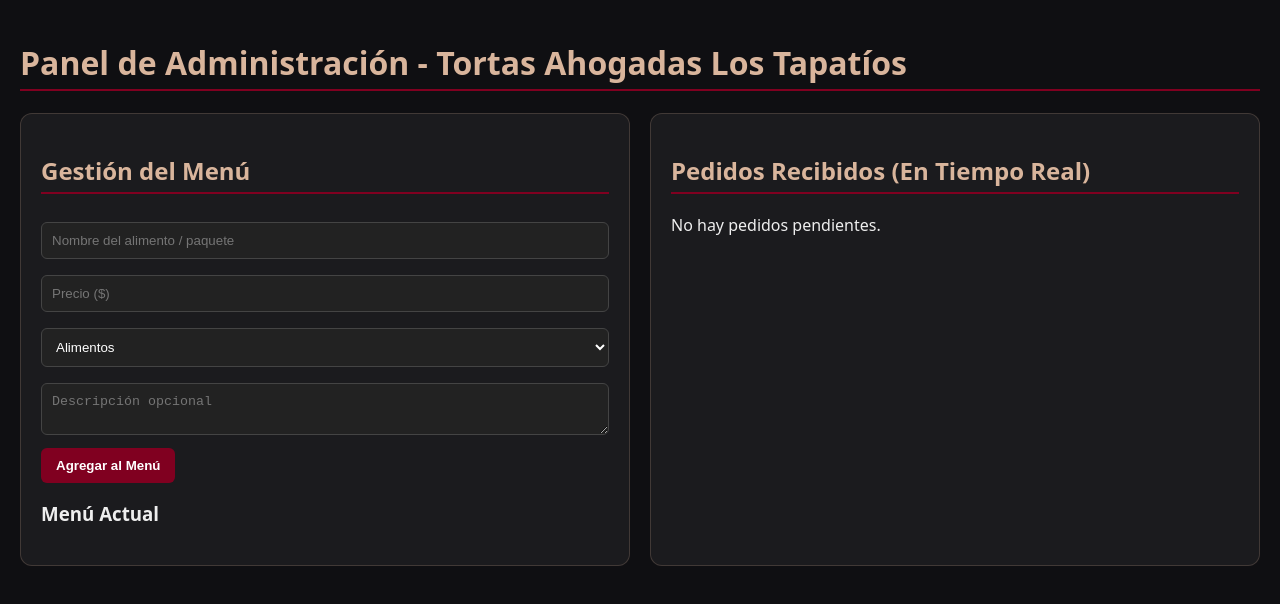
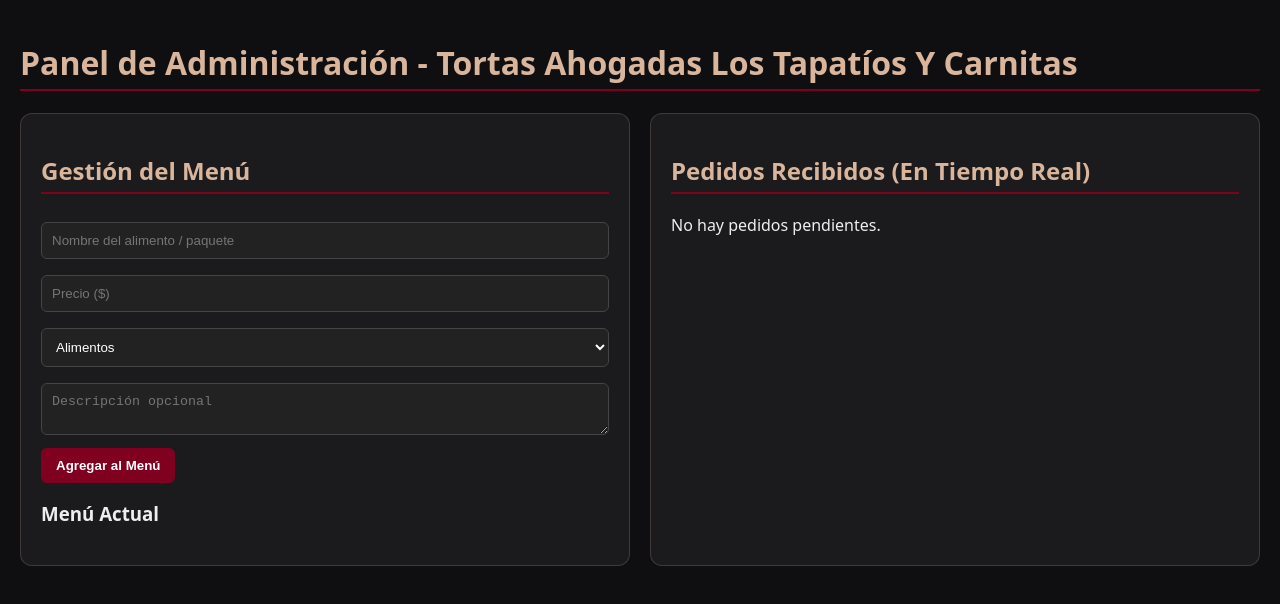
Before and after one commit to angelpresa170-netizen/tortas-los-tapatios, a plain HTML site: page admin.html in a window 1280 px wide. Drawn offline with Linux system fonts and the light colour scheme.

Commit message:
Update admin.html

```diff
--- a/admin.html
+++ b/admin.html
@@ -18,7 +18,7 @@
 </head>
 <body>
 
-    <h1>Panel de Administración - Tortas Ahogadas Los Tapatíos</h1>
+    <h1>Panel de Administración - Tortas Ahogadas Los Tapatíos Y Carnitas</h1>
 
     <div class="grid">
         <!-- COLUMNA 1: GESTIÓN DE PRODUCTOS -->
```
